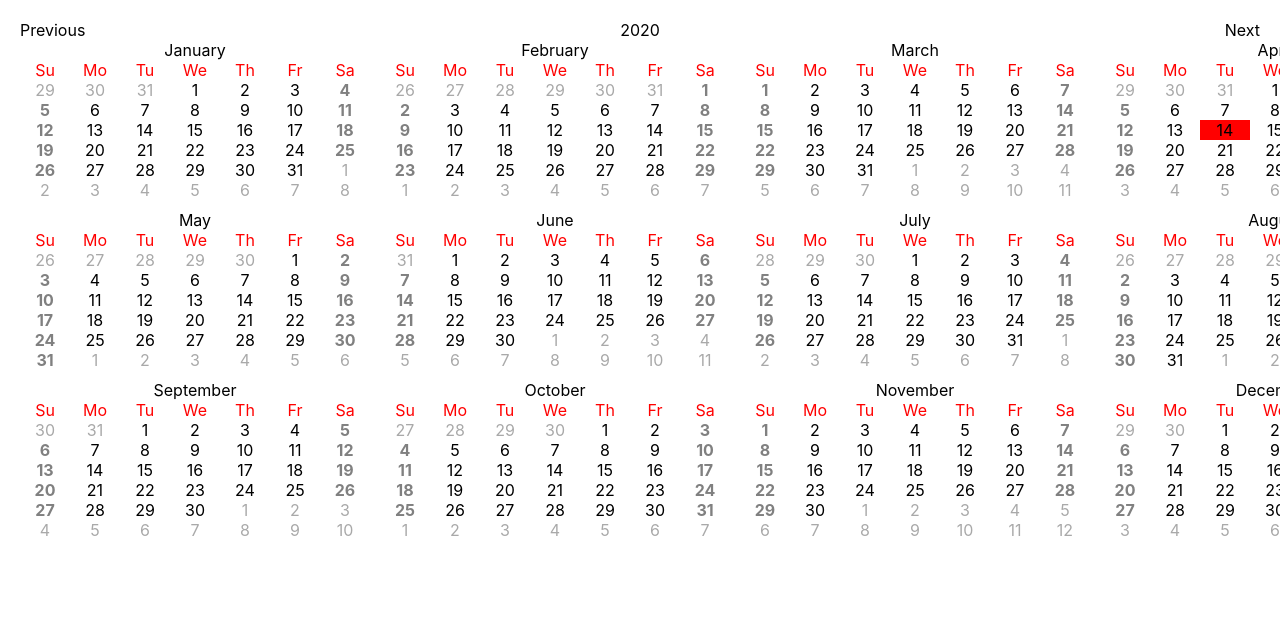
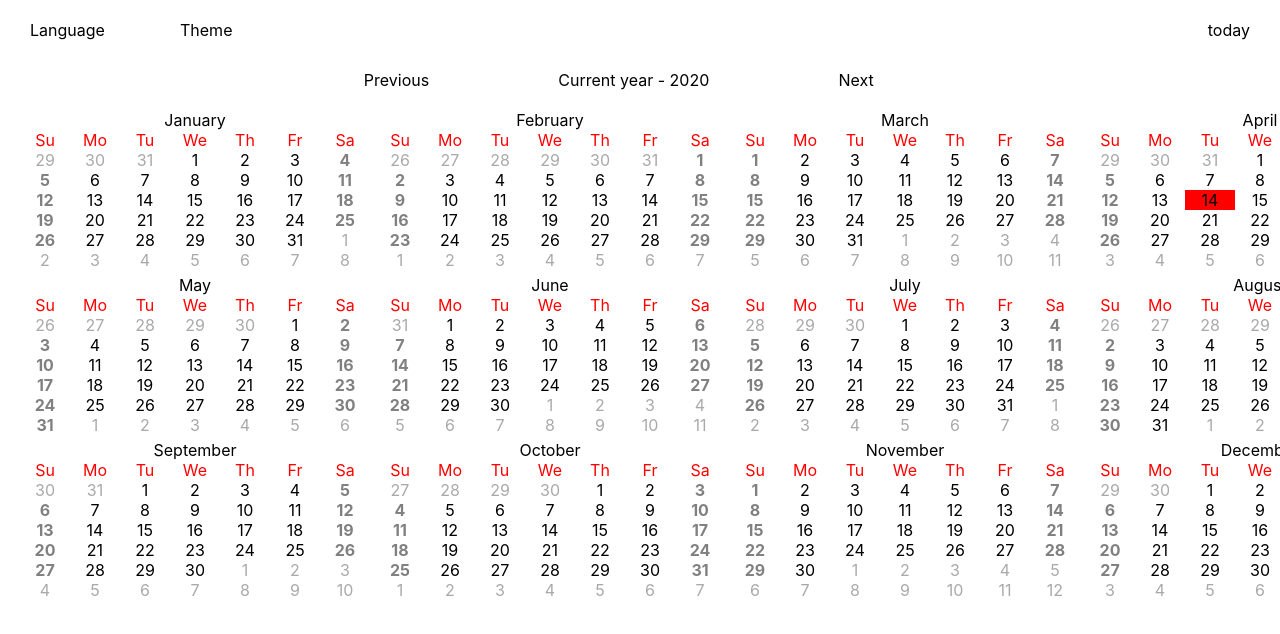
Before and after one commit to EugeneSheuchuk/simpleCalendar, a React (Create React App) app: page / in a window 1280 px wide. Shown: the top 634 px of the page. Built offline with nearby package versions, Linux system fonts and the light colour scheme.

Commit message:
feat: add markup to header items

```diff
--- a/src/App.jsx
+++ b/src/App.jsx
@@ -41,21 +41,28 @@ function App({
 
     return (
         <div className={style.mainBoard}>
+            <div className={style.header}>
+                <div className={style.options}>
+                    <div className={`${style.opItem} ${style.language}`}>Language</div>
+                    <div className={`${style.opItem} ${style.theme}`}>Theme</div>
+                    <div className={`${style.opItem} ${style.today}`}>today</div>
+                </div>
                 <div className={style.year}>
                     <div
-                    className={`${style.header} ${style.prev}`}
+                        className={`${style.yearItem} ${style.prev}`}
                         onClick={() => changeViewYear(-1)}
                     >
                         Previous
                     </div>
-                <div className={`${style.header} ${style.center}`}>
-                    {viewYear}
+                    <div className={`${style.yearItem} ${style.currentYear}`}>
+                        Current year - {viewYear}
                     </div>
                     <div
-                    className={`${style.header} ${style.next}`}
+                        className={`${style.yearItem} ${style.next}`}
                         onClick={() => changeViewYear(1)}
                     >
                         Next
+                    </div>
                 </div>
             </div>
             <div className={style.months}>{list}</div>
--- a/src/App.module.css
+++ b/src/App.module.css
@@ -1,39 +1,75 @@
 .mainBoard {
+    margin: 0 auto;
     padding: 20px;
 }
 
+.header {
+    position: relative;
+    margin-bottom: 20px;
+}
+
+.options {
+    display: grid;
+    grid-template-columns: 150px 150px 1fr;
+    grid-template-rows: 1fr;
+    margin-bottom: 30px;
+}
+
+.opItem {
+ padding: 0 10px;
+}
+
+.language {
+
+}
+
+.theme {
+
+}
+.today {
+    text-align: right;
+}
+
 .year {
-    display: grid;
-    grid-template-columns: repeat(3, 1fr);
-    grid-template-rows: 1fr;
+    width: 100%;
 }
+
+.yearItem {
+    display: inline-block;
+    width: 33%;
+}
+
 .months {
-    width: 100%;
     display: grid;
     grid-template-columns: repeat(4, 1fr);
-    grid-template-rows: repeat(4, 1fr);
-    grid-gap: 10px;
+    grid-template-rows: repeat(3, 1fr);
+    grid-gap: 5px;
+    justify-items: center;
 }
+
 .prev {
-    text-align: left;
+    text-align: right;
     cursor: pointer;
-    transition: 0.5s;
+    transition: 1s ease;
 }
+
 .prev:hover {
     color: darkgray;
     font-weight: bold;
 }
 
 .next {
-    text-align: right;
+    text-align: left;
     cursor: pointer;
-    transition: 0.2s;
+    transition: 1s ease;
 }
+
 .next:hover {
     color: darkgray;
     font-weight: bold;
 }
-.center {
+
+.currentYear {
     text-align: center;
     cursor: pointer;
 }
```
Lines whose indentation alone changed are shown as unchanged.
